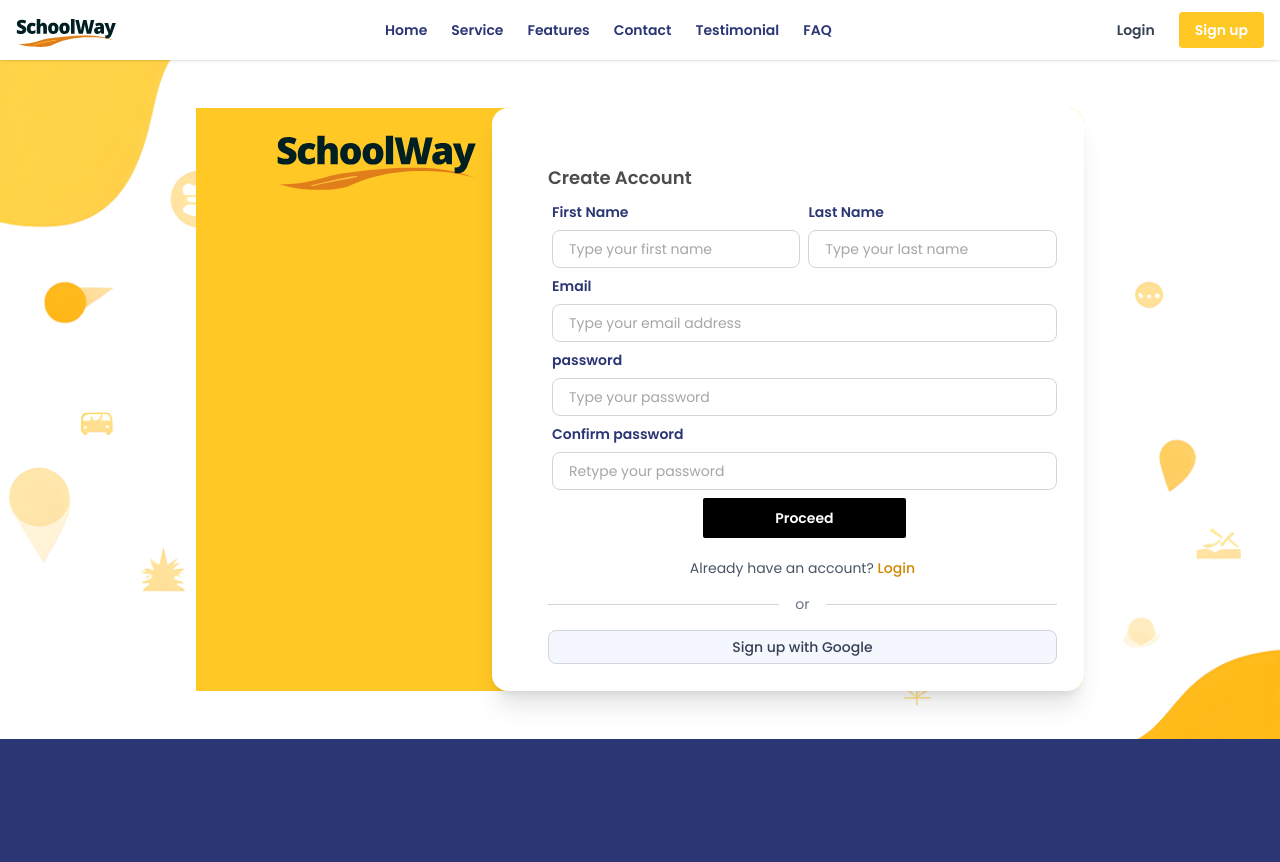
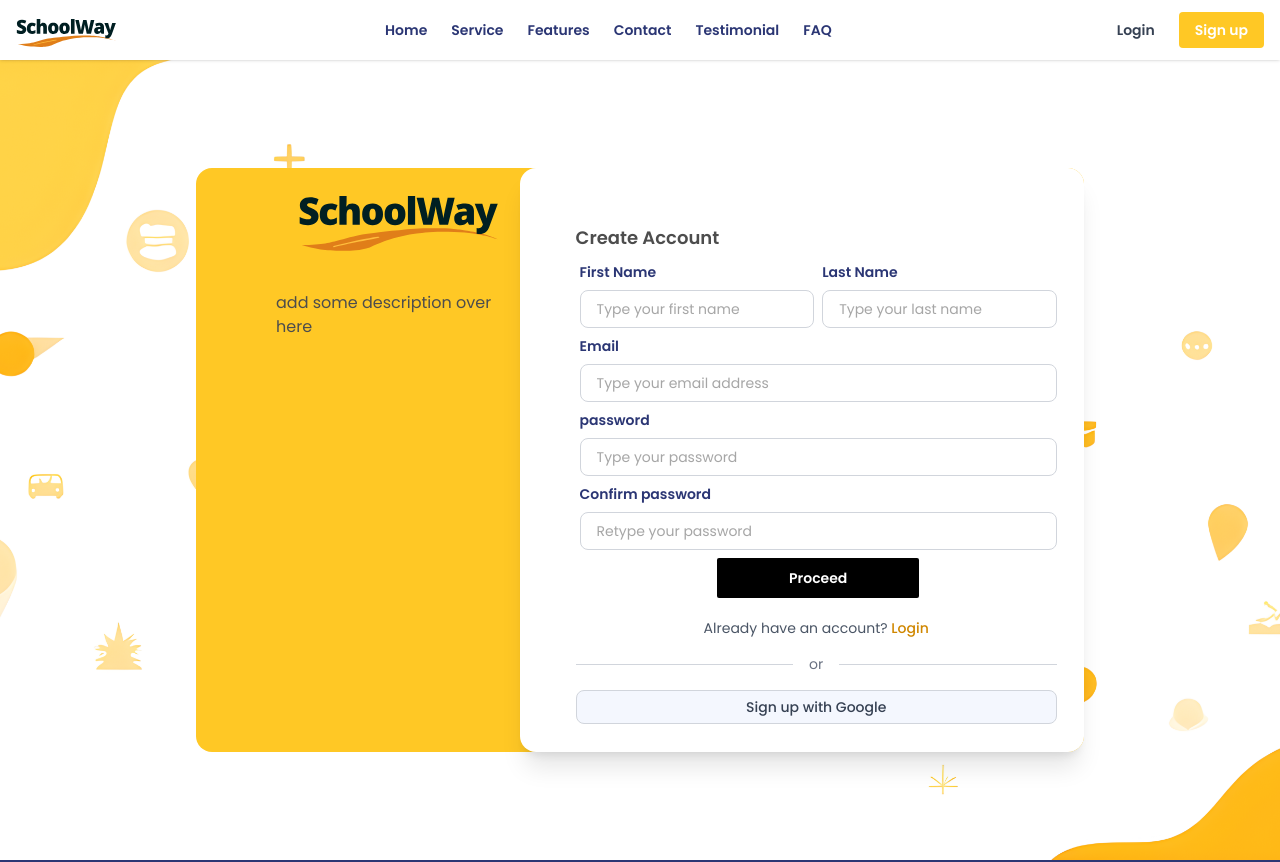
Before and after one commit to duleepa-a/schoolway-frontend, a Next.js app: page /signup/registration in a window 1280 px wide. Shown: the top 862 px of the page. Built offline with nearby package versions, Linux system fonts and the light colour scheme; no server answers.

Commit message:
motion n content

```diff
--- a/src/app/homeComponents/AppDetails.tsx
+++ b/src/app/homeComponents/AppDetails.tsx
@@ -16,9 +16,9 @@ const AppDetails = () => {
           <h2 className="text-3xl font-bold text-gray-800 md:text-3xl mb-4">
             The safety of your child's journey,<br className="hidden md:block" /> tracked live!
           </h2>
-          <p className="text-sm mb-6">
-            Lorem ipsum dolor sit amet, consectetur adipiscing elit. Sed sit amet justo ipsum. Sed accumsan quam vitae est varius fringilla. Pellentesque placerat vestibulum lorem sed porta. Nullam mattis tristique iaculis. Nullam pulvinar sit amet risus pretium auctor. Etiam quis massa pulvinar, aliquam quam vitae, tempus sem. Donec elementum pulvinar odio.
-          </p>
+            <p className="text-sm mb-6">
+            With our advanced real-time tracking system, you can monitor your child's school journey every step of the way. Receive instant updates, route notifications, and peace of mind knowing exactly where your child is during transit. Safety and transparency are at the heart of our service, ensuring your child’s journey is secure and worry-free.
+            </p>
 
           <div className="flex gap-4">
             <button className="btn-primary">
--- a/src/app/signup/registration/SignUpForm.tsx
+++ b/src/app/signup/registration/SignUpForm.tsx
@@ -4,6 +4,7 @@ import Link from 'next/link';
 import Image from 'next/image';
 import FormInput from '@/app/components/FormInput';
 import { useRouter } from 'next/navigation';
+import { motion, AnimatePresence } from 'framer-motion';
 
 // interface FormData {
 //   firstName: string;
@@ -224,7 +225,7 @@ const validateStep1 = () => {
 
   return (
     <>
-    <div className="flex w-3/4  bg-primary h-4/5 justify-between rounded-br-2xl rounded-tr-2xl">
+    <div className="flex w-3/4  bg-primary h-4/5 justify-between rounded-br-2xl rounded-tr-2xl rounded-2xl">
       {/* Left side - Yellow background with logo */}
       <div className="hidden lg:block overflow-hidden justify-items-center pl-20 pt-4">
         <Image
@@ -233,14 +234,22 @@ const validateStep1 = () => {
         width={200}
         height={200}
         />
+        <h1 className='mt-10 m-0'>add some description over here</h1>
       </div>
 
       {/* Right side - Form */}
       <div className="w-full lg:w-2/3 flex items-center justify-center h-min">
         <div className="w-full ">
           <div className="bg-white rounded-2xl shadow-xl pt-14 pl-14 pr-7 pb-7 ">
+          <AnimatePresence mode="wait">
     {currentStep === 1 && (
-              <>
+      <motion.div
+        key="step1"
+        initial={{ opacity: 0, x: 50 }}
+        animate={{ opacity: 1, x: 0 }}
+        exit={{ opacity: 0, x: -50 }}
+        transition={{ duration: 0.4 }}
+      >
         <div className='flex justify-start'>
                 <h2 className="text-lg font-semibold text-active-text text-center mb-2.5">
                     Create Account
@@ -349,11 +358,17 @@ const validateStep1 = () => {
                 <span className="text-gray-700 font-medium text-sm">Sign up with Google</span>
               </button>
             </div>
-              </>
+      </motion.div>
     )}
 
     {currentStep === 2 && (
-              <>
+      <motion.div
+        key="step2"
+        initial={{ opacity: 0, x: 50 }}
+        animate={{ opacity: 1, x: 0 }}
+        exit={{ opacity: 0, x: -50 }}
+        transition={{ duration: 0.4 }}
+      >
         <div className='flex justify-start'>
                 <h2 className="text-lg font-semibold text-active-text text-center mb-2.5">
                 Service Details
@@ -398,7 +413,17 @@ const validateStep1 = () => {
                 </div>
 
                 {/* Navigation buttons */}
-                <div className="flex justify-between mt-4">
+                {/* <div className="flex justify-between mt-4"> */}
+                <div className="flex flex-col items-center mt-4 space-y-2">
+
+                  <button
+                  type="button"
+                  onClick={handleSubmit}
+                  disabled={isSubmitting}
+                  className="w-max bg-black hover:bg-active-text text-white font-semibold px-18 py-2.5 rounded-xs transition-colors duration-200  cursor-pointer text-sm"
+                  >
+                  {isSubmitting ? 'Submitting...' : 'Sign Up'}
+                  </button>
                   <button
                   type="button"
                   onClick={handleBack}
@@ -406,18 +431,12 @@ const validateStep1 = () => {
                   >
                   Back
                   </button>
-                <button
-                  type="button"
-                  onClick={handleSubmit}
-                  disabled={isSubmitting}
-                  className="bg-black hover:bg-active-text text-white font-semibold px-8 py-2.5 rounded-xs transition-colors duration-200 text-sm"
-                >
-                  {isSubmitting ? 'Submitting...' : 'Sign Up'}
-                </button>
                 </div>
+
               </form>
-              </>
+      </motion.div>
     )}
+  </AnimatePresence>
           </div>
         </div>
       </div>
--- a/src/app/signup/registration/page.tsx
+++ b/src/app/signup/registration/page.tsx
@@ -5,12 +5,15 @@ import SignUpForm from './SignUpForm'
 
 const CredentialsPage = () => {
   return (
-    <div className=" bg-cover bg-center bg-no-repeat relative justify-center justify-items-center p-12"
-          style={{backgroundImage: 'url("/illustrations/signupBackground.png")'}}
+    <div
+      className="bg-cover bg-center bg-no-repeat relative flex justify-center items-center p-12 min-h-screen"
+      style={{
+      backgroundImage: 'url("/illustrations/signupBackground.png")',
+      backgroundAttachment: 'fixed',
+      backgroundSize: 'cover',
+      }}
     >
-
-        <SignUpForm/>
-
+      <SignUpForm />
     </div>
   )
 }
```
Also changed, not shown: package.json (+7 -6 lines), 1 other file (tests, documents, lock files or other folders). Lines whose indentation alone changed are shown as unchanged.
